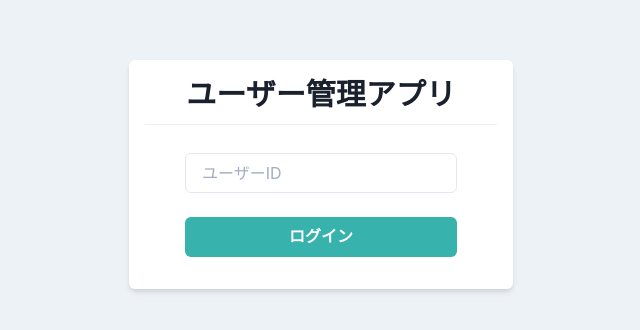
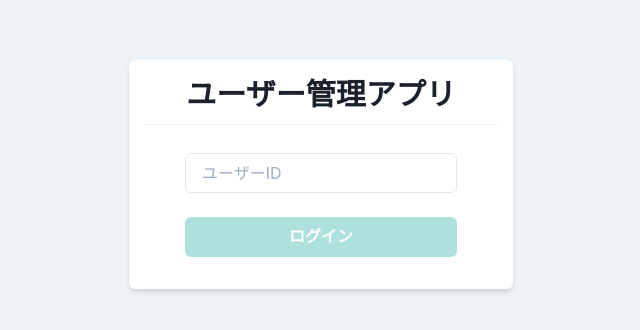
Before and after one commit to sayuri-hamada/user-management-app, a React (Create React App) app: page / in a window 1280 px wide. Shown: the part 226-556 px from the top of the page, without its empty margins (319-959 px from the left). Built offline with nearby package versions, Linux system fonts and the light colour scheme.

Commit message:
ログイン機能の実装

```diff
--- a/package.json
+++ b/package.json
@@ -10,6 +10,7 @@
     "@types/react": "17.0.0",
     "@types/react-dom": "17.0.0",
     "@types/react-router-dom": "5.1.7",
+    "axios": "0.27.2",
     "framer-motion": "3.3.0-beta.22",
     "react": "17.0.2",
     "react-dom": "17.0.2",
--- a/src/components/atoms/button/PrimaryButton.tsx
+++ b/src/components/atoms/button/PrimaryButton.tsx
@@ -3,11 +3,21 @@
 
 type Props = {
   children: ReactNode;
+  disabled?: boolean;
+  loading?: boolean;
+  onClick: () => void;
 };
 export const PrimaryButton: FC<Props> = memo((props) => {
-  const { children } = props;
+  const { children, disabled = false, loading = false, onClick } = props;
   return (
-    <Button bg="teal.400" color="white" _hover={{ opacity: "0.8" }}>
+    <Button
+      bg="teal.400"
+      color="white"
+      _hover={{ opacity: "0.8" }}
+      disabled={disabled || loading}
+      isLoading={loading}
+      onClick={onClick}
+    >
       {children}
     </Button>
   );
--- a/src/components/pages/Login.tsx
+++ b/src/components/pages/Login.tsx
@@ -1,9 +1,18 @@
 import { Box, Divider, Flex, Heading, Input, Stack } from "@chakra-ui/react";
-import { memo, VFC } from "react";
+import { ChangeEvent, memo, useState, VFC } from "react";
 
 import { PrimaryButton } from "../atoms/button/PrimaryButton";
+import { useAuth } from "../../hooks/useAuth";
 
 export const Login: VFC = memo(() => {
+  const { login, loading } = useAuth();
+  const [userId, setUserId] = useState("");
+  // テキストボックスの入力の型指定＝ChangeEvent<HTMLInputElement>
+  const onChangeUserId = (e: ChangeEvent<HTMLInputElement>) =>
+    setUserId(e.target.value);
+
+  const onClickLogin = () => login(userId);
+
   return (
     <Flex align="center" justify="center" height="100vh">
       <Box bg="white" w="sm" borderRadius="md" p={4} shadow="md">
@@ -12,8 +21,18 @@
         </Heading>
         <Divider my={3} />
         <Stack spacing={6} py={4} px={10}>
-          <Input placeholder="ユーザーID" />
-          <PrimaryButton>ログイン</PrimaryButton>
+          <Input
+            placeholder="ユーザーID"
+            value={userId}
+            onChange={onChangeUserId}
+          />
+          <PrimaryButton
+            loading={loading}
+            disabled={userId === ""}
+            onClick={onClickLogin}
+          >
+            ログイン
+          </PrimaryButton>
         </Stack>
       </Box>
     </Flex>
--- /dev/null
+++ b/src/hooks/useAuth.ts
@@ -0,0 +1,30 @@
+import axios from "axios";
+import { useCallback, useState } from "react";
+import { useHistory } from "react-router-dom";
+import { User } from "../types/api/user";
+
+export const useAuth = () => {
+  const history = useHistory();
+  const [loading, setLoading] = useState(false);
+
+  const login = useCallback(
+    (id: string) => {
+      setLoading(true);
+      axios
+        .get<User>(`https://jsonplaceholder.typicode.com/users/${id}`)
+        .then((res) => {
+          if (res.data) {
+            history.push("/home");
+          } else {
+            alert("ユーザーが見つかりません");
+          }
+        })
+        .catch(() => alert("ログインできません"))
+        .finally(() => {
+          setLoading(false);
+        });
+    },
+    [history]
+  );
+  return { login, loading };
+};
--- /dev/null
+++ b/src/types/api/user.ts
@@ -0,0 +1,23 @@
+export type User = {
+  id: number;
+  name: string;
+  username: string;
+  email: string;
+  address: {
+    street: string;
+    suite: string;
+    city: string;
+    zipcode: string;
+    geo: {
+      lat: string;
+      lng: string;
+    };
+  };
+  phone: string;
+  website: string;
+  company: {
+    name: string;
+    catchPhrase: string;
+    bs: string;
+  };
+};
```
